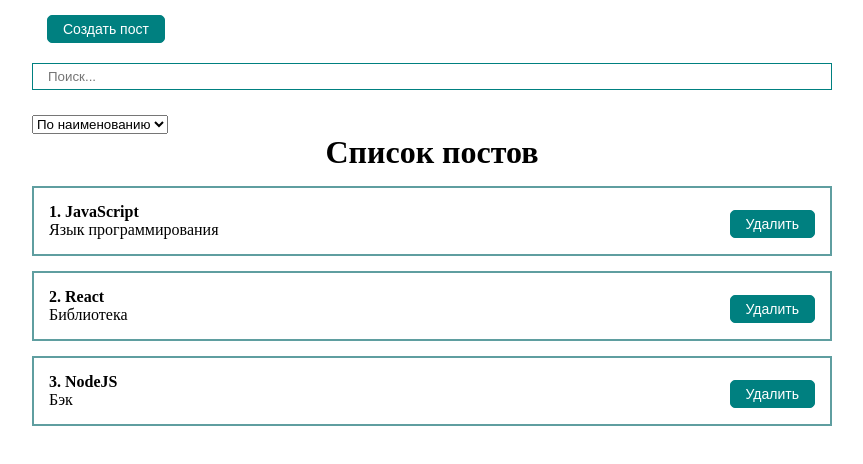
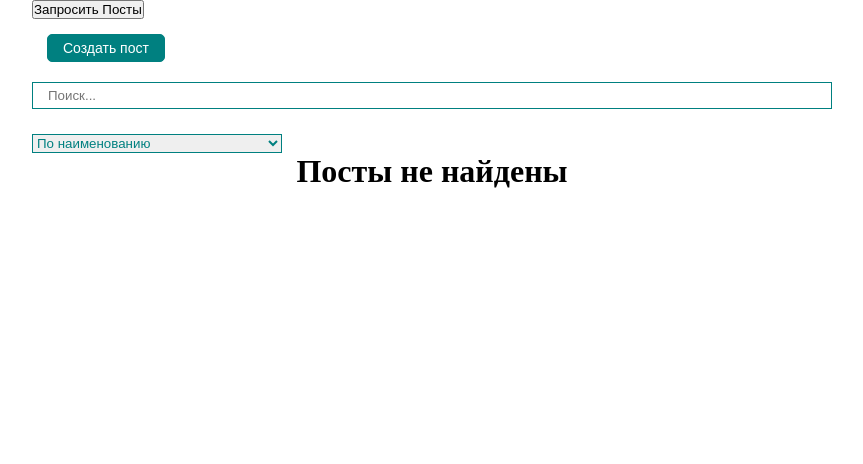
Before and after one commit to Kuban23/learning_react, a React (Create React App) app: page / in a window 1280 px wide. Shown: the top 464 px of the page, without its empty margins (208-1071 px from the left). Built offline with nearby package versions, Linux system fonts and the light colour scheme.

Commit message:
Реализовал загрузку постов спомощью запроса на API

```diff
--- a/package.json
+++ b/package.json
@@ -6,6 +6,7 @@
     "@testing-library/jest-dom": "^5.16.2",
     "@testing-library/react": "^12.1.2",
     "@testing-library/user-event": "^13.5.0",
+    "axios": "^1.2.1",
     "react": "^17.0.2",
     "react-dom": "^17.0.2",
     "react-scripts": "5.0.0",
--- a/src/App.js
+++ b/src/App.js
@@ -1,3 +1,4 @@
+import axios from 'axios';
 import React from 'react';
 import PostFilter from './Components/PostFilter/PostFilter';
 import PostForm from './Components/PostForm/PostForm';
@@ -12,13 +13,8 @@ import './styles/App.css';
 
 function App() {
 
-   // Состояние, массив постов.
-   const [posts, setPosts] = React.useState([
-      { id: 1, title: 'JavaScript', body: 'Язык программирования' },
-      { id: 2, title: 'React', body: 'Библиотека' },
-      { id: 3, title: 'NodeJS', body: 'Бэк' },
-
-   ]);
+   // Состояние, массив получаю от сервера.
+   const [posts, setPosts] = React.useState([]);
 
    // Общее состояние поиска и сортировки постов
    const [filter, setFilter] = React.useState({ sort: '', query: '' });
@@ -28,6 +24,12 @@ function App() {
 
    // Состояние Popup
    const [activePopup, setActivePopup] = React.useState(false)
+
+   // Функция для запроса массива постов
+   async function feachPosts() {
+      const response = await axios.get('https://jsonplaceholder.typicode.com/posts')
+      setPosts(response.data)
+   }
 
    // Функция добовления постов, ее прокидываю пропсами в PostForm
    const createPost = (Newpost) => {
@@ -44,15 +46,17 @@ function App() {
 
       <div className='App'>
 
-         <MyButton style={{margin:'15px'}}
-         onClick={()=>setActivePopup(true)}
+         <button onClick={feachPosts}>Запросить Посты</button>
+
+         <MyButton style={{ margin: '15px' }}
+            onClick={() => setActivePopup(true)}
          >Создать пост</MyButton>
 
          <MyPopup
             activePopup={activePopup}
             setActivePopup={setActivePopup}
          >
-            <PostForm create={createPost}/>
+            <PostForm create={createPost} />
          </MyPopup>
 
 
--- /dev/null
+++ b/src/Components/UI/MySelect/MySelect.css
@@ -0,0 +1,11 @@
+.select {
+   width: 250px;
+   border: 1px solid teal;
+   color: teal;
+   outline: none;
+}
+
+.option {
+   color: black;
+
+}
--- a/src/Components/UI/MySelect/MySelect.jsx
+++ b/src/Components/UI/MySelect/MySelect.jsx
@@ -1,13 +1,14 @@
 import React from 'react'
+import './MySelect.css';
 
 const MySelect = ({defaultValue, options, value, onChange}) => {
   return (
 
-	<select onChange={(event)=> onChange(event.target.value)} value={value} style={{marginTop: '20px'}}>
+	<select className='select' onChange={(event)=> onChange(event.target.value)} value={value} style={{marginTop: '20px'}}>
 
 <option disabled>{defaultValue}</option>
 	{options.map((option)=>
-	<option key ={option.value} value={option.value}>{option.name}</option>)}
+	<option className='option' key ={option.value} value={option.value}>{option.name}</option>)}
 </select>
   )
 }
```
Also changed, not shown: 2 other files (tests, documents, lock files or other folders).
